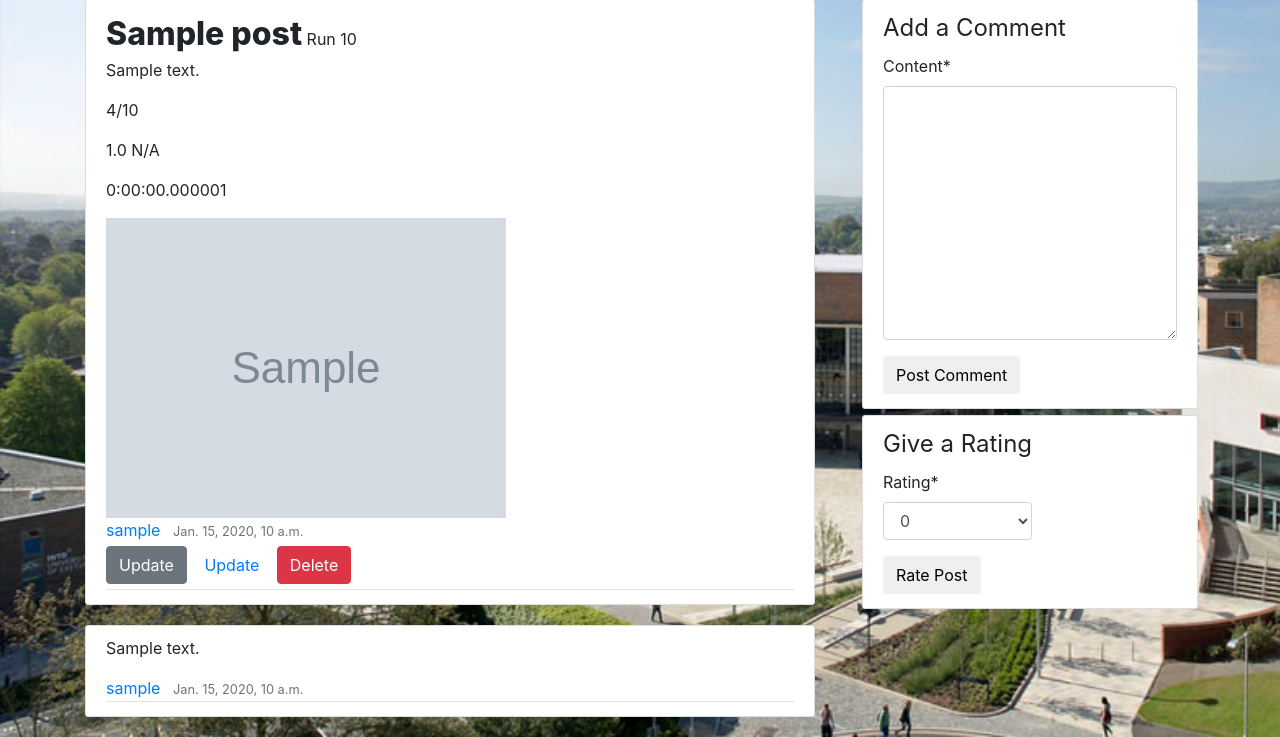
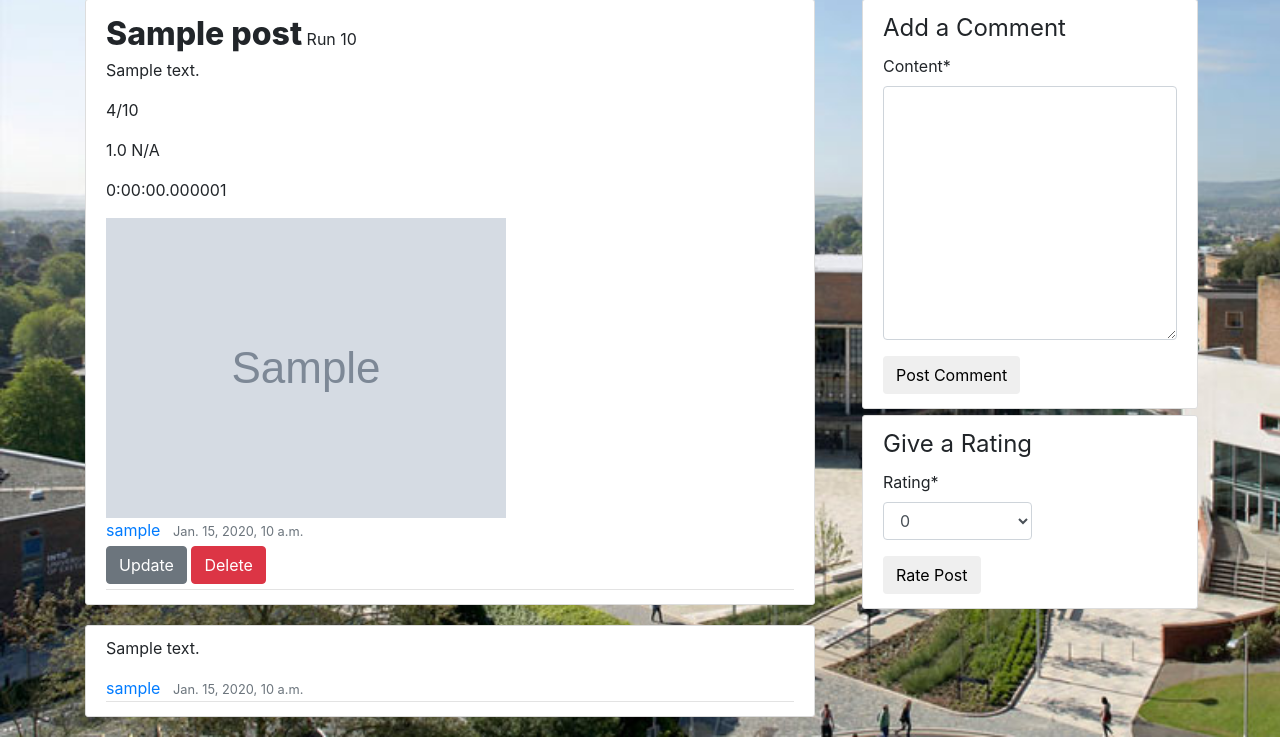
Before and after one commit to cjhs201/groupproject-T-src, a Django app: page /post/1/ in a window 1280 px wide. Shown: the part 81-818 px from the top of the page. Run offline with Django 3.2, Linux system fonts and the light colour scheme; a user stored in the database is signed in; tables that the repository leaves empty hold one stand-in row (values such as "Sample post"); grey boxes marked "Sample" are stand-in pictures; some libraries are stand-ins or nearby versions.

Commit message:
bug fixes

```diff
--- a/gamma/templates/gamma/post_detail.html
+++ b/gamma/templates/gamma/post_detail.html
@@ -27,7 +27,6 @@
               {% if object.author == user %}
                 <div>
                     <a class="btn btn-secondary btn-sb mt-1 mb-1" href="{% url 'post-update' object.id %}">Update</a>
-                    <a class="btn success btn-sb mt-1 mb-1" href="{% url 'post-completed' object.id %}">Update</a>
                     <a class="btn btn-danger btn-sb mt-1 mb-1" href="{% url 'post-delete' object.id %}">Delete</a>
                 </div>
               {% endif %}
```
